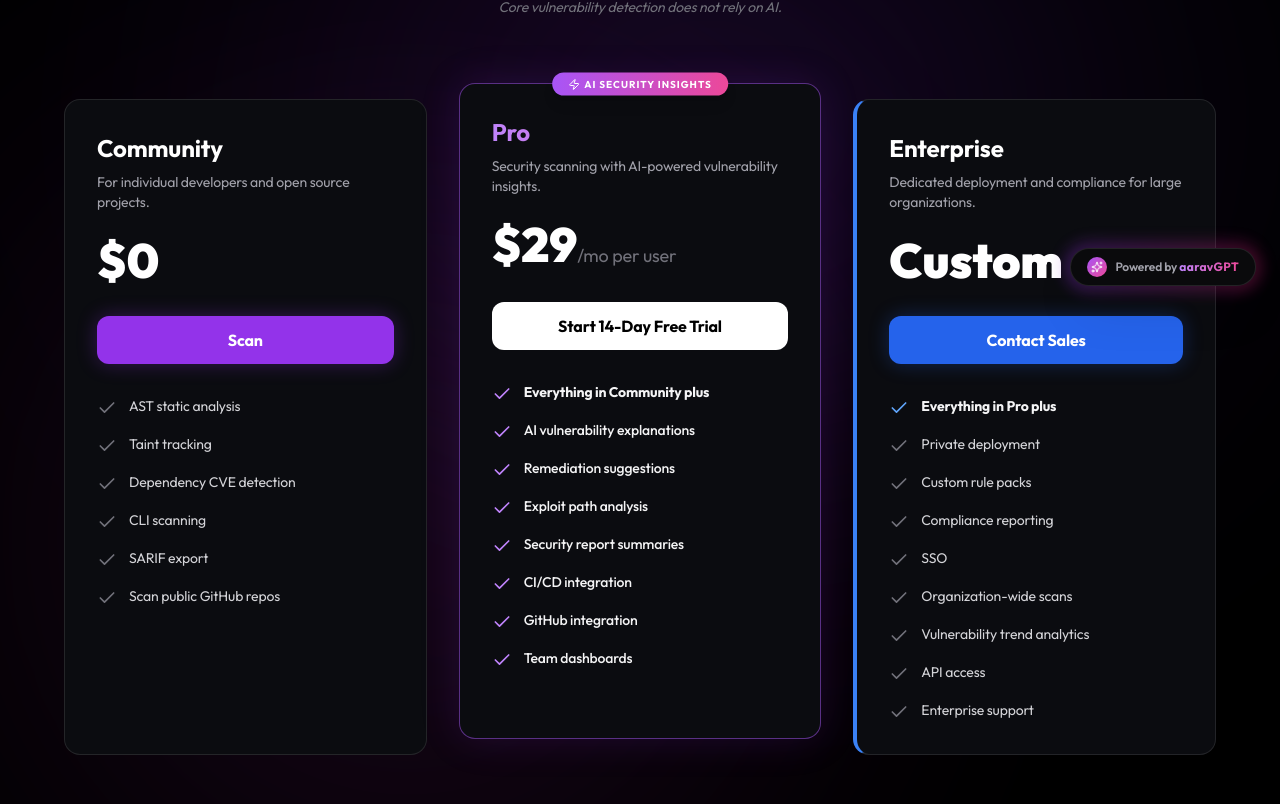
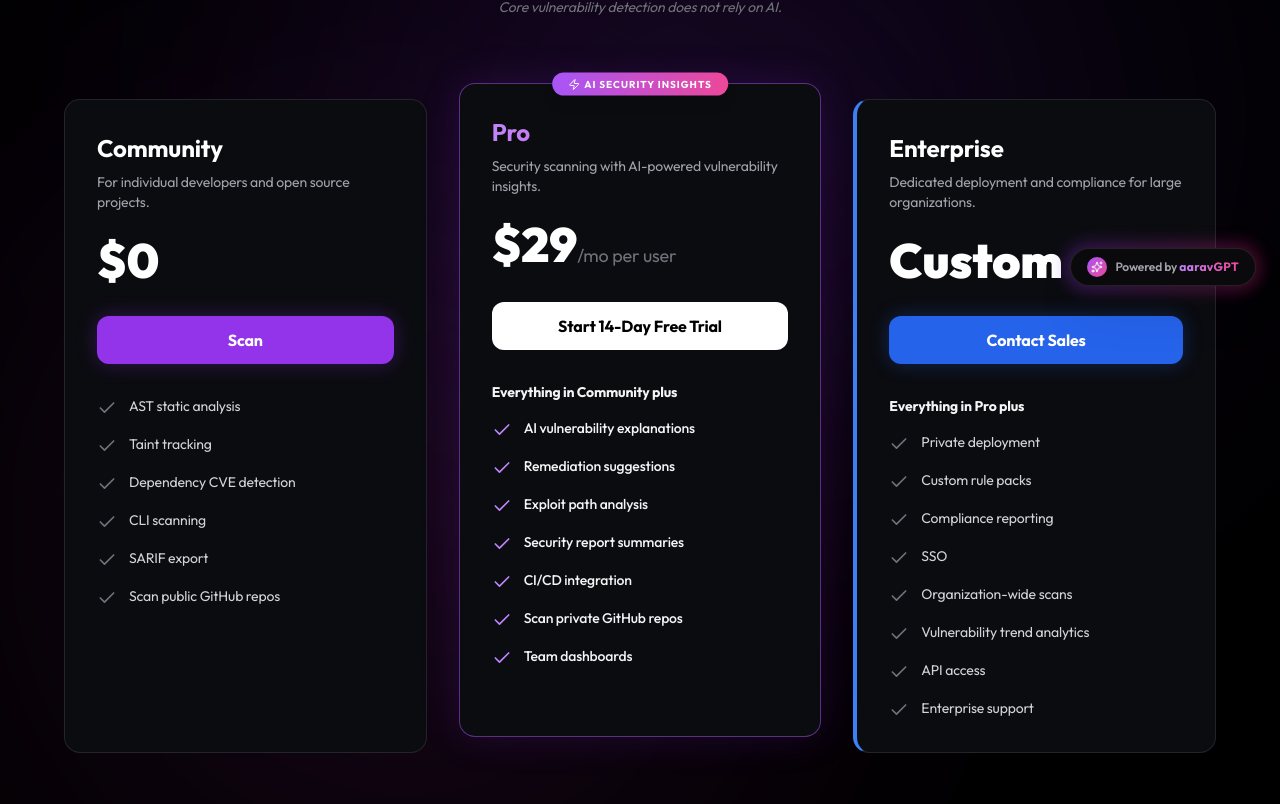
Before and after one commit to anindyakg/SerpentScan, a Next.js app: page /pricing in a window 1280 px wide. Shown: the part 490-1294 px from the top of the page. Built offline with nearby package versions, Linux system fonts and the light colour scheme.

Commit message:
fix: adjust pricing bullet style hooks and verbiage

```diff
--- a/src/app/pricing/page.tsx
+++ b/src/app/pricing/page.tsx
@@ -96,7 +96,6 @@ export default function PricingPage() {
 
                 <div className="space-y-4 flex-1">
                     <div className="flex items-start gap-3">
-                        <Check className="w-5 h-5 text-purple-400 shrink-0 mt-0.5" />
                         <span className="text-sm text-zinc-100 font-bold">Everything in Community plus</span>
                     </div>
                     {[
@@ -105,7 +104,7 @@ export default function PricingPage() {
                         "Exploit path analysis",
                         "Security report summaries",
                         "CI/CD integration",
-                        "GitHub integration",
+                        "Scan private GitHub repos",
                         "Team dashboards"
                     ].map((feature, i) => (
                         <div key={i} className="flex items-start gap-3">
@@ -128,7 +127,6 @@ export default function PricingPage() {
 
                 <div className="space-y-4 flex-1">
                     <div className="flex items-start gap-3">
-                        <Check className="w-5 h-5 text-blue-400 shrink-0 mt-0.5" />
                         <span className="text-sm text-zinc-100 font-bold">Everything in Pro plus</span>
                     </div>
                     {[
```
